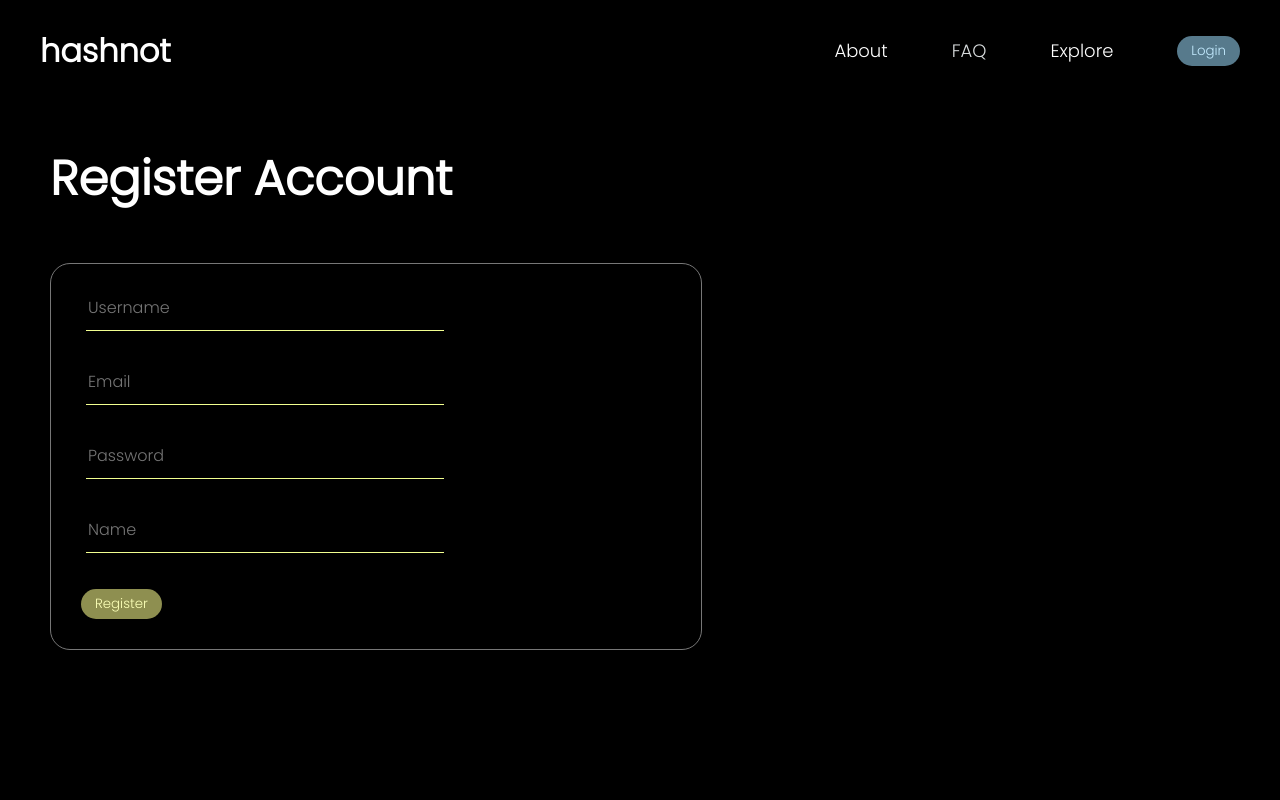
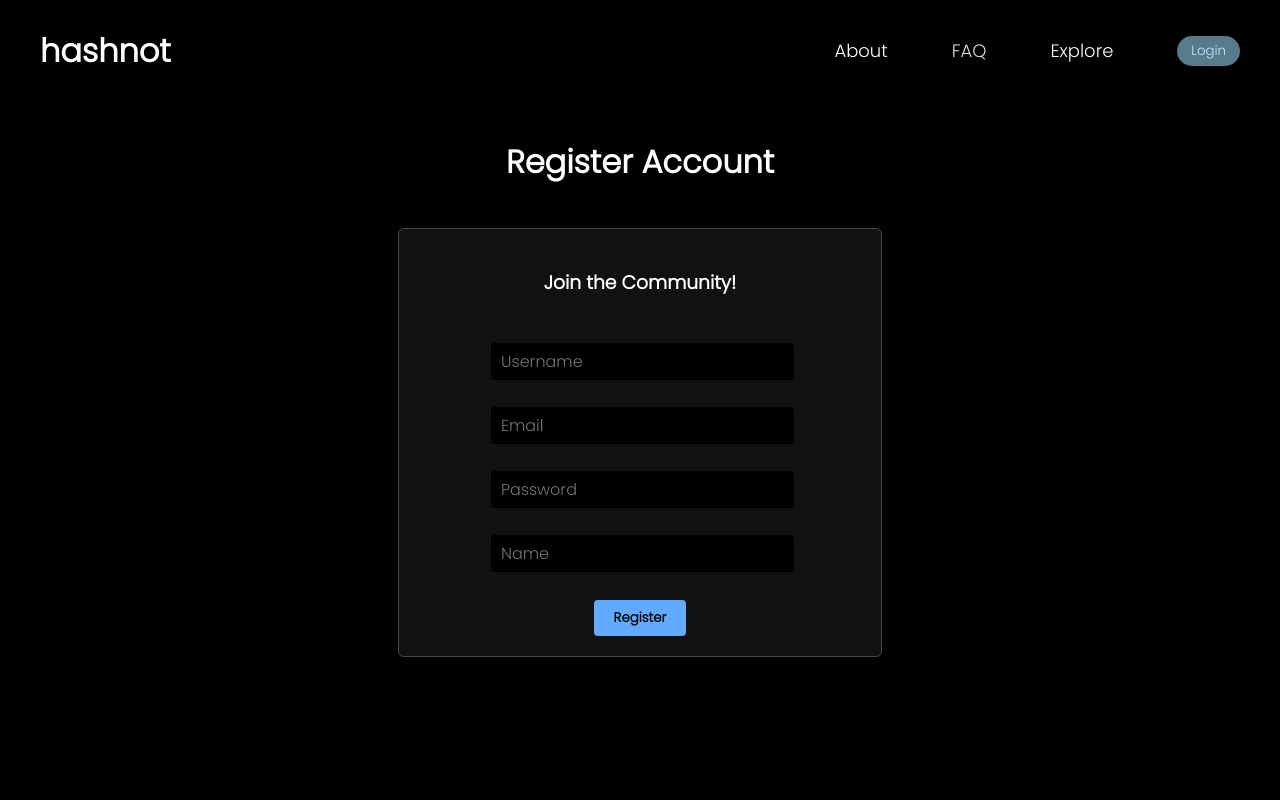
Before and after one commit to ag-wnl/hashnot, a React (Create React App) app: page /register in a window 1280 px wide. Shown: the top 800 px of the page. Built offline with nearby package versions, Linux system fonts and the light colour scheme.

Commit message:
CRUD for user all set

```diff
--- a/src/App.css
+++ b/src/App.css
@@ -11,6 +11,29 @@ button {
 
 a {
   text-decoration: none;
+}
+
+.login-page-btn {
+  background-color: rgb(99, 169, 254);
+  border: none;
+  border-radius: 4px;
+  font-weight: 700;
+  padding: 8px 20px 8px 20px;
+  cursor: pointer;
+  transition: 0.3s ease-in-out;
+}
+.login-page-btn:hover {
+  background-color: rgb(79, 131, 255);
+}
+
+.login-bottom-text {
+  font-size: 12px;
+  color: rgb(146, 146, 146);
+  cursor: pointer;
+  transition: 0.2s ease-in-out;
+}
+.login-bottom-text:hover {
+  color: rgb(197, 197, 197);
 }
 
 .create-btn {
@@ -149,23 +172,40 @@ a {
 
 
 .register-card {
-  margin-top: 3rem;
-  padding: 30px;
+  margin-top: 1rem;
+  padding: 10px 5px 40px 5px;
+  width: 40%;
+  background-color: #111111;
   display: flex;
   flex-direction: column;
   justify-content: center;
-  align-items: flex-start;
-  gap: 2.3rem;
-  border: 1px solid rgb(119, 119, 119);
-  border-radius: 20px;
-  max-width: 50%;
+  align-items: center;
+  gap: 1.7rem;
+  border: 1px solid rgb(72, 72, 72);
+  border-radius: 6px;
 }
 
 .register-field {
+  background-color: #000000;
   display: flex;
   padding-bottom: 10px;
-  border-bottom: 1px solid rgb(242, 255, 144);
+  border-radius: 4px;
+  padding: 6px 10px 6px 10px;
   width: 60%;
+}
+
+.register-page-card {
+  margin-top: 1rem;
+  padding: 20px 5px 20px 5px;
+  width: 40%;
+  background-color: #111111;
+  display: flex;
+  flex-direction: column;
+  justify-content: center;
+  align-items: center;
+  gap: 1.7rem;
+  border: 1px solid rgb(72, 72, 72);
+  border-radius: 6px;
 }
 
 .profile-page {
@@ -257,3 +297,11 @@ a {
 .profile-btn:hover {
   background-color: #352c4c;
 }
+
+.login-head {
+  padding: 10px 50px 50px 50px;
+  display: flex;
+  flex-direction: column;
+  justify-content: center;
+  align-items: center;
+}
--- a/src/components/Post.js
+++ b/src/components/Post.js
@@ -146,10 +146,12 @@ function Post({ post }) {
                             <rect x="186" y="462" fill="#262626" width="140" height="40"/>
                         </g>
                         </svg>
-                    )
+                    )}
+                    {data?.length} Upvotes
 
-                    }
-                    {data?.length} Upvotes
+                    {(post.userId === currentUser.id)
+                    && <button title='Delete Post' onClick={handleDelete} style={{backgroundColor:'#8f1818'}} class = 'post-bottom-btn'>Delete</button>}
+
                 </div>
                 {
                     chat && <Messages postId={post.id} />
--- a/src/components/Posts.js
+++ b/src/components/Posts.js
@@ -6,12 +6,12 @@ import { useQuery } from 'react-query'
 import { makeRequest } from "../axios"
 import Post from './Post';
 
-function Posts() {
+const Posts = ({userId}) => {
 
-  const { isLoading, error, data } = useQuery('posts', () =>
-  makeRequest.get("/posts").then(res => {
-    return res.data;
-  })
+  const { isLoading, error, data } = useQuery(["posts"], () =>
+    makeRequest.get("/posts?userId="+userId).then(res => {
+      return res.data;
+    })
   );
 
   console.log(data);
@@ -25,6 +25,6 @@ function Posts() {
         : data.map((post) => <Post post={post}  key={post.id} />)}
     </>
   )
-}
+};
 
-export default Posts
+export default Posts;
--- a/src/pages/Login.js
+++ b/src/pages/Login.js
@@ -3,7 +3,8 @@ import '../App.css';
 import { useContext, useState } from "react";
 import axios from "axios";
 import { AuthContext } from "../context/authContext";
-import { useNavigate } from "react-router-dom";
+import { Link, useNavigate } from "react-router-dom";
+import Footer from "../components/Footer";
 
 function Login() {
 
@@ -35,19 +36,25 @@ function Login() {
     return (
         <>
             <Navbar />
-            <div class = 'account-head'>
-                <h1>Login to your Account</h1>
+            <div class = 'login-head'>
+                <h2>Login to your Account</h2>
 
                 <form class = 'register-card'>
-                        <input class='register-field' type="text" placeholder="Username" name="username" onChange={handleChange}/>
+                    <h3>Welcome Back!</h3>
+                    <input class='register-field' type="text" placeholder="Username" name="username" onChange={handleChange}/>
 
-                        <input class='register-field' type="password" placeholder="Password" name="password" onChange={handleChange}/>
+                    <input class='register-field' type="password" placeholder="Password" name="password" onChange={handleChange}/>
 
-                        {/* {err && err} */}
-                        <button class="create-btn" onClick={handleLogin}>Login</button>
+                    {/* {err && err} */}
+                    <button class="login-page-btn" onClick={handleLogin}>Login</button>
+
+                    <Link to='/register' class = 'link-react'>
+                        <span class = 'login-bottom-text'>Dont have an account? <b>Register here</b></span>
+                    </Link>
+
                 </form>
-
             </div>
+            <Footer />
         </>
     )
 }
--- a/src/pages/Profile.js
+++ b/src/pages/Profile.js
@@ -166,7 +166,9 @@ function Profile() {
                     </div>
                     {openUpdate &&  <Update setOpenUpdate={setOpenUpdate} user = {userData} />}
                     <Invites />
-                    {/* <Posts /> */}
+
+                    {/* To show only posts by user whos profile we viewing */}
+                    <Posts userId={userData.id} />
                 </div>
             )}
         </>
--- a/src/pages/Register.js
+++ b/src/pages/Register.js
@@ -2,6 +2,7 @@ import Navbar from "../components/Navbar";
 import '../App.css';
 import { useState } from "react";
 import axios from "axios";
+import Footer from "../components/Footer";
 
 function Register() {
 
@@ -32,19 +33,21 @@ function Register() {
     return (
         <>
             <Navbar />
-            <div class = 'account-head'>
-                <h1>Register Account</h1>
+            <div class = 'login-head'>
+                <h2>Register Account</h2>
 
-                <form class = 'register-card'>
+                <form class = 'register-page-card'>
+                        <h3>Join the Community!</h3>
                         <input class='register-field' type="text" placeholder="Username" name="username" onChange={handleChange}/>
                         <input class='register-field' type="email" placeholder="Email" name="email" onChange={handleChange}/>
                         <input class='register-field' type="password" placeholder="Password" name="password" onChange={handleChange}/>
                         <input class='register-field' type="text" placeholder="Name" name="name" onChange={handleChange}/>
                         {/* {err && err} */}
-                        <button class="create-btn" onClick={handleClick}>Register</button>
+                        <button class="login-page-btn" onClick={handleClick}>Register</button>
                 </form>
 
             </div>
+            <Footer />
         </>
     )
 }
```
